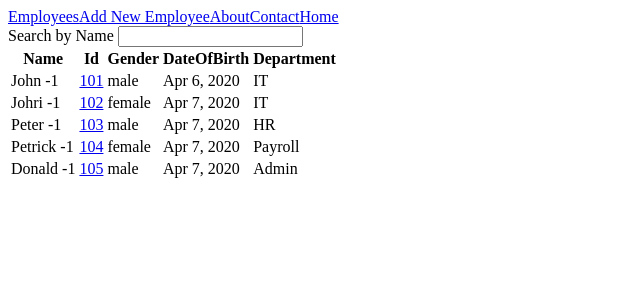
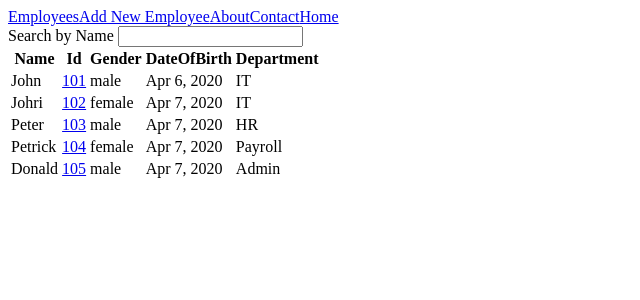
Before and after one commit to aashaymehta/EmployeeCRUD, an Angular app: page /employees in a window 1280 px wide. Shown: the top 300 px of the page, without its empty margins (0-640 px from the left). Built offline with nearby package versions, Linux system fonts and the light colour scheme.

Commit message:
Removed test code

```diff
--- a/src/app/employee/employee-list/employee-list.component.html
+++ b/src/app/employee/employee-list/employee-list.component.html
@@ -16,7 +16,7 @@
         </tr>
         <tr *ngFor="let employee of employees">
             <ng-container *ngIf="(nameFilter != null && employee.name.indexOf(nameFilter) !== -1) || nameFilter == null">
-                <td>{{employee.name}} {{ employee.name.indexOf(nameFilter) }}</td>
+                <td>{{employee.name}} </td>
                 <td><a [routerLink]="['/employee', employee.id]">{{employee.id}}</a></td>
                 <td>{{employee.gender}}</td>
                 <td>{{employee.dateOfBirth | date}}</td>
```
